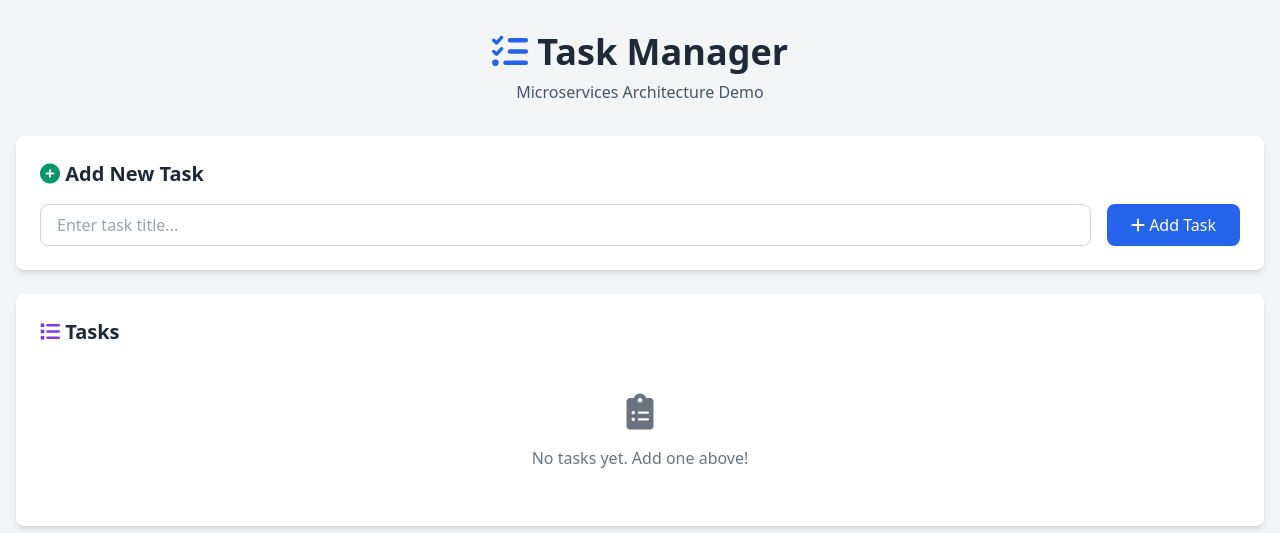
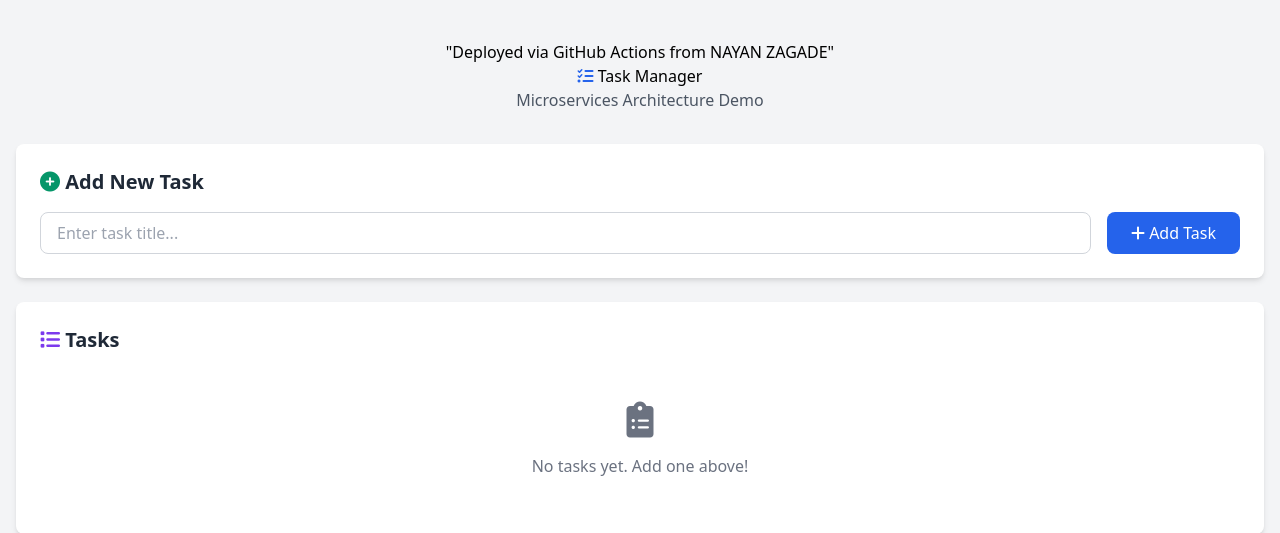
Before and after one commit to NAYANZAGADE/mini-project, a Flask app: page / in a window 1280 px wide. Shown: the top 533 px of the page. Run offline with Flask 3, Linux system fonts and the light colour scheme; data that the repository does not hold is empty.

```diff
--- a/frontend/templates/index.html
+++ b/frontend/templates/index.html
@@ -12,7 +12,7 @@
         <!-- Header -->
         <div class="text-center mb-8">
             <h1 class="text-4xl font-bold text-gray-800 mb-2">
-            <!-- <h1>"Deployed via GitHub Actions"</h1>     -->
+            <h1>"Deployed via GitHub Actions from NAYAN ZAGADE"</h1>
                 <i class="fas fa-tasks text-blue-600"></i>
                 Task Manager
             </h1>
```
